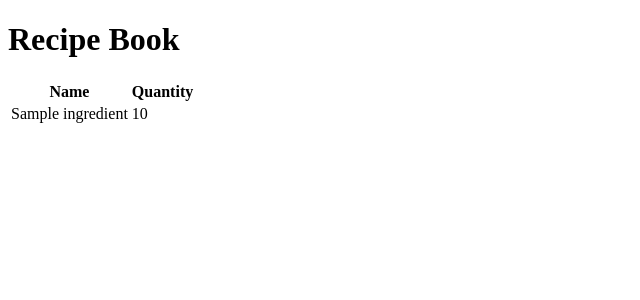
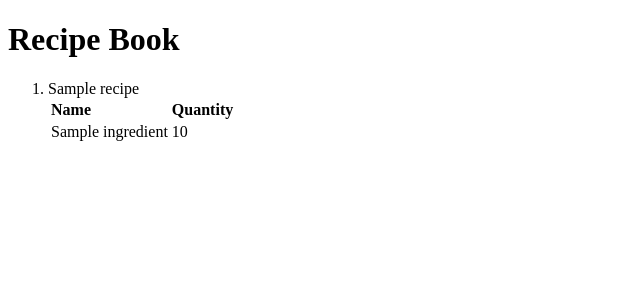
Before and after one commit to rcbernos/recipebook-bernos-rouel, a Django app: template templates/recipe1.html in a window 1280 px wide. Shown: the top 300 px of the page, without its empty margins (0-640 px from the left). Run offline with Django 5.2, Linux system fonts and the light colour scheme; the template is opened without the code that fills it: most values are stand-ins (such as "Sample title", 1, 10 or a date in 2020).

Commit message:
complete revert to before the list was removed"

```diff
--- a/templates/recipe1.html
+++ b/templates/recipe1.html
@@ -2,16 +2,23 @@
 {% load static %}
 {% block title %}Recipe List{% endblock %}
 {% block content %}
+    <ol>
+        {% for recipe in recipes %}
+        <li>
+            {{ recipe.name }}
             <table>
                 <tr>
                     <th>Name</th>
                     <th>Quantity</th>
                 </tr>
-        {% for ingredient in recipe %}
+                {% for ingredient in recipe.ingredients %}
                 <tr>
                     <td>{{ingredient.name}}</td>
                     <td>{{ingredient.quantity}}</td>
                 </tr>
                 {% endfor %}
             </table>
+        </li>
+        {% endfor %}
+    </ol>
 {% endblock %}
```
Lines whose indentation alone changed are shown as unchanged.
